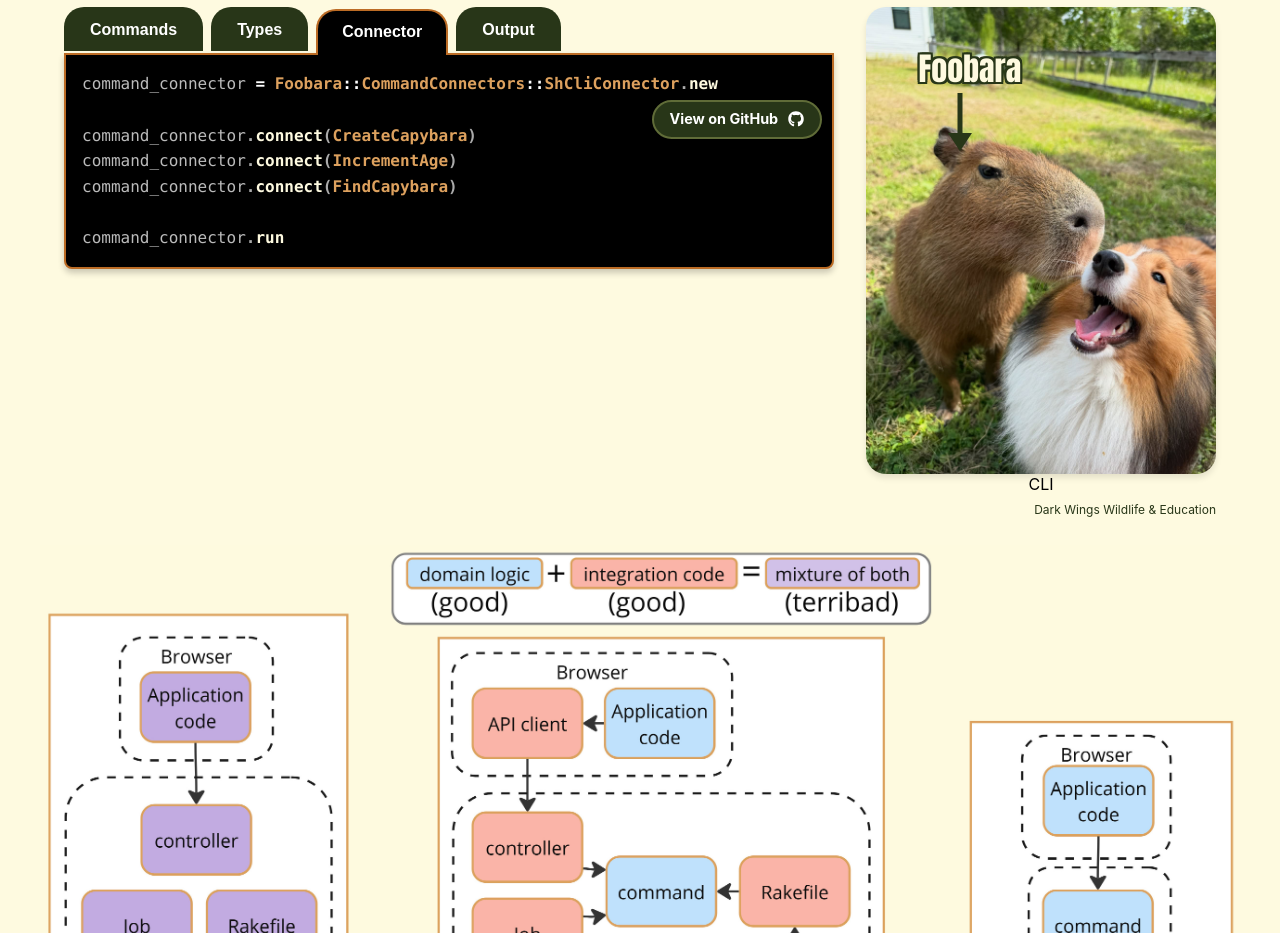
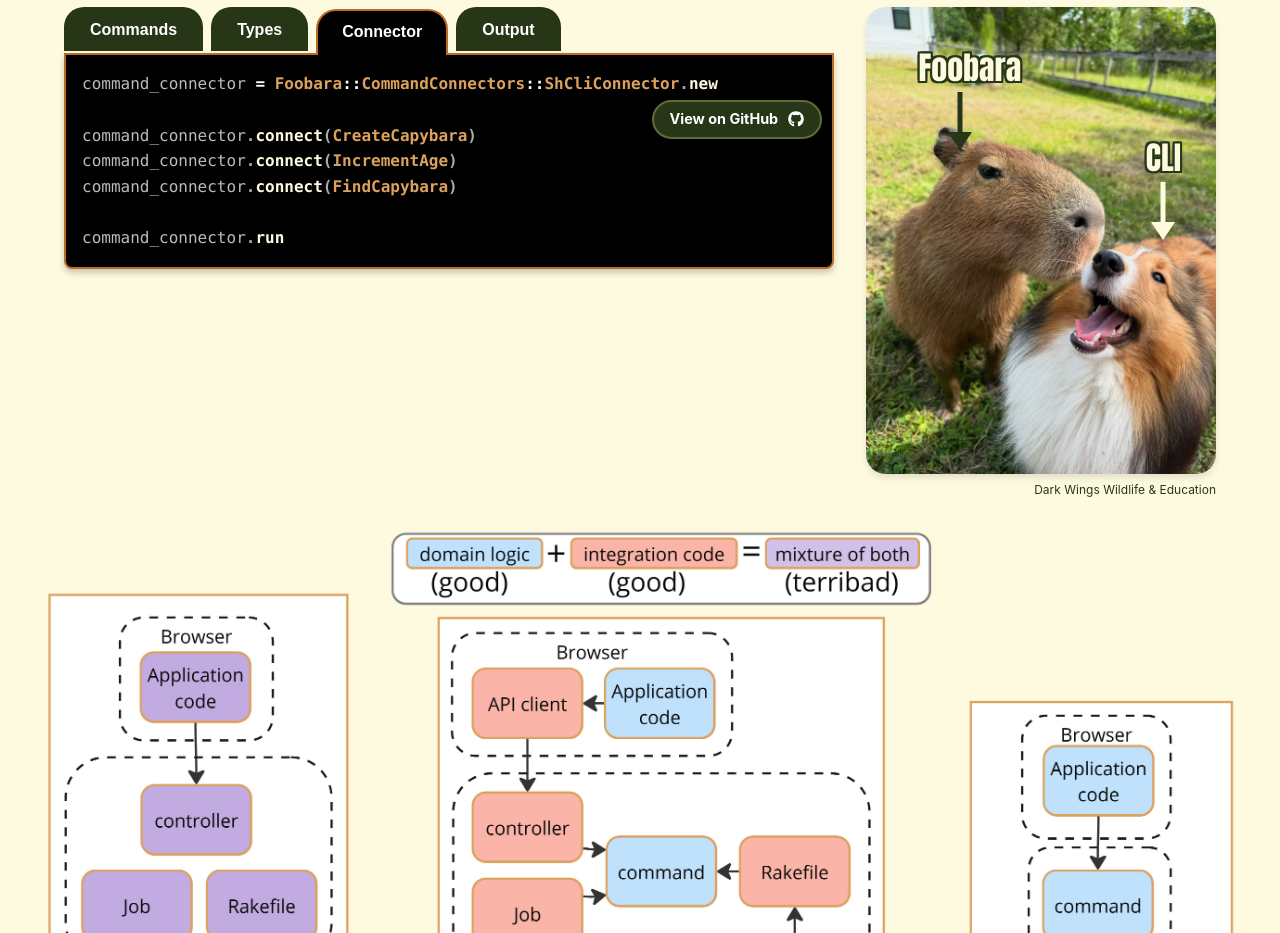
Before and after one commit to foobara/foobara-www, a React (Create React App) app: page / in a window 1280 px wide. Shown: the part 1120-2053 px from the top of the page. Built offline with nearby package versions, Linux system fonts and the light colour scheme; the HTML template or start-up script is replaced by a standard one.

Commit message:
Fix busted image labels/arrows

```diff
--- a/src/Home.css
+++ b/src/Home.css
@@ -364,7 +364,7 @@ section h2 {
   transform: translateX(-50%);
 }
 
-.meme-text-mcp, .meme-text-rails {
+.meme-text-meme, .meme-text-rails {
   top: 25%;
   right: 10%;
   text-shadow:
@@ -383,7 +383,7 @@ section h2 {
   right: 1%;
 }
 
-.meme-text-mcp::before, .meme-text-rails::before {
+.meme-text-meme::before {
   content: '';
   position: absolute;
   top: 100%;
@@ -399,7 +399,7 @@ section h2 {
   left: 70%;
 }
 
-.meme-text-mcp::after, .meme-text-rails::after {
+.meme-text-meme::after {
   content: '';
   position: absolute;
   top: calc(100% + 40px);
--- a/src/Home/Connectors/ConnectorDemo.tsx
+++ b/src/Home/Connectors/ConnectorDemo.tsx
@@ -38,7 +38,7 @@ export function ConnectorDemo ({ tabGroup }: { tabGroup: TabGroup }) {
   const showVideoLink: boolean = includeLinks && typeof videoLink === 'string'
 
   console.log({ activeTabId, includeLinks, hideLinksOn })
-  const classes: string = `meme-text-meme ${tabGroup.integrationId}`
+  const classes: string = `meme-text meme-text-meme meme-text-${tabGroup.integrationId}`
 
   return (<div className="example-with-image">
     <div className="example-container wide">
--- a/src/Home/Connectors/Rack/RackConnectorDemo.tsx
+++ b/src/Home/Connectors/Rack/RackConnectorDemo.tsx
@@ -63,7 +63,7 @@ export default function RackConnectorDemo () {
           className="capy-and-dog-image"
         />
         <div className="meme-text meme-text-foobara">Foobara</div>
-        <div className="meme-text meme-text-mcp">Rack</div>
+        <div className="meme-text meme-text-meme">Rack</div>
         <p className="image-attribution">
           <a
             href="https://linktr.ee/darkwingswildlife"
```
